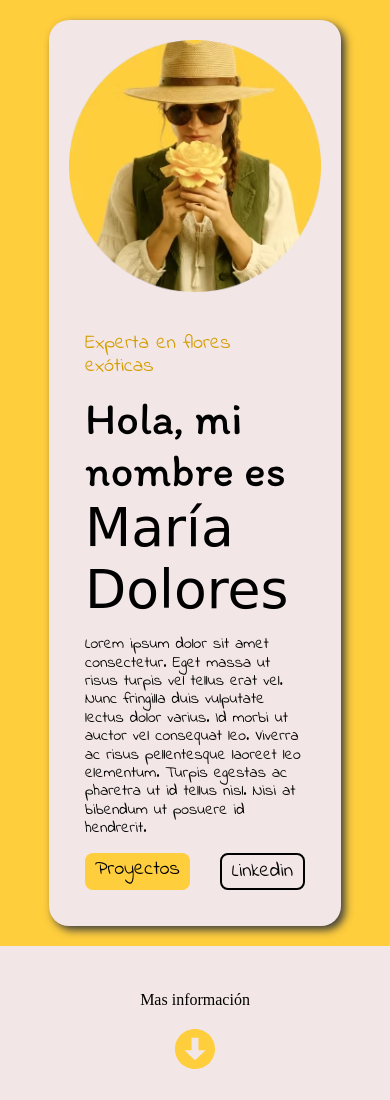
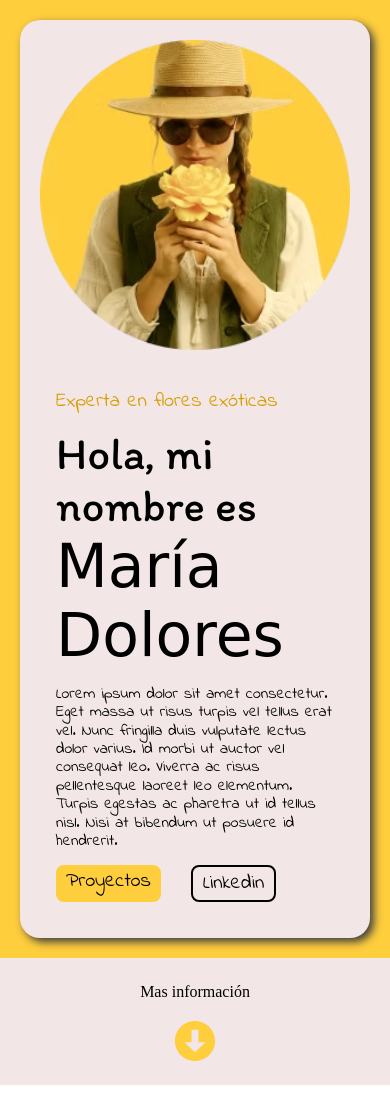
Before and after one commit to ClaseToniArandiga/examenModulo1Dj, a plain HTML site: page index.html in a window 390 px wide. Drawn offline with nearby package versions, Linux system fonts and the light colour scheme; a web font is replaced by a local one.

Commit message:
Rectificación diseño resposivo

```diff
--- a/css/style.css
+++ b/css/style.css
@@ -41,7 +41,7 @@
 }
 
 .main {
-  min-height: 80dvh;
+  min-height: 85dvh;
   background-color: var(--fondo);
   display: flex;
   align-items: center;
@@ -115,7 +115,7 @@ picture {
   padding: 5px 10px;
 }
 .section {
-  height: 20dvh;
+  height: 15dvh;
   background-color: var(--fondo-contenido);
   display: flex;
   justify-content: center;
@@ -135,7 +135,7 @@ picture {
   cursor: pointer;
 }
 
-@media (max-width: 498px) {
+@media (max-width: 767px) {
   .article {
     grid-template-columns: 1fr;
     gap: 20px;
@@ -143,11 +143,10 @@ picture {
   }
   .conteiner__article {
     padding: 20px;
+    width: 100%;
+
   }
 
-  .contenido__nombre{
-    font-size: 3.35rem;
-  }
   .article__contenido {
     grid-row: 2/3;
     grid-column: 1/2;
--- a/index.html
+++ b/index.html
@@ -15,7 +15,7 @@
           <figure>
             <picture>
               <source
-                media="(min-width:1100px )"
+                media="(min-width:768px) and (max-width: 1200px)"
                 srcset="
                   img/desktop/fotoPerfil.avif    1x,
                   img/desktop/fotoPerfil@2x.avif 2x
@@ -24,7 +24,7 @@
               />
 
               <source
-                media="(max-width: 786px )"
+                media="(max-width: 767px )"
                 srcset="
                   img/smartphone/fotoperfil.avif 1x,
                   img/smartphone/fotoperfil@2x.avif 2x
```
